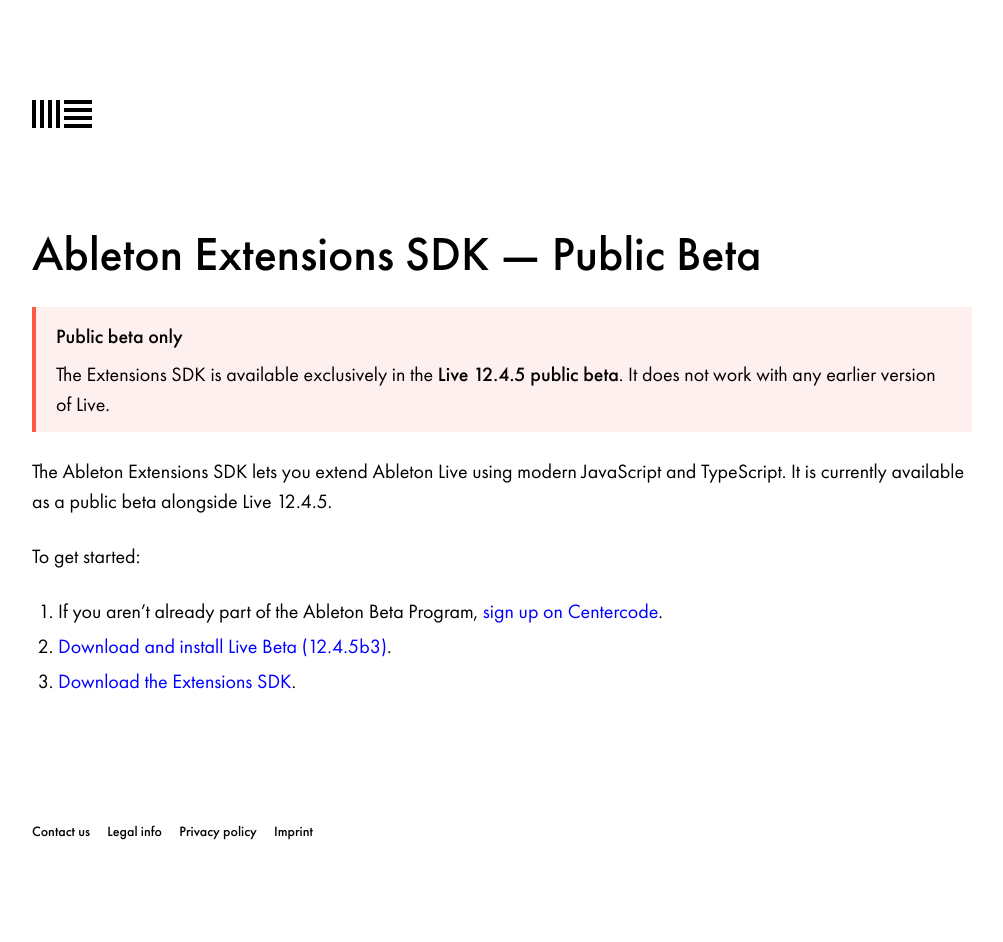
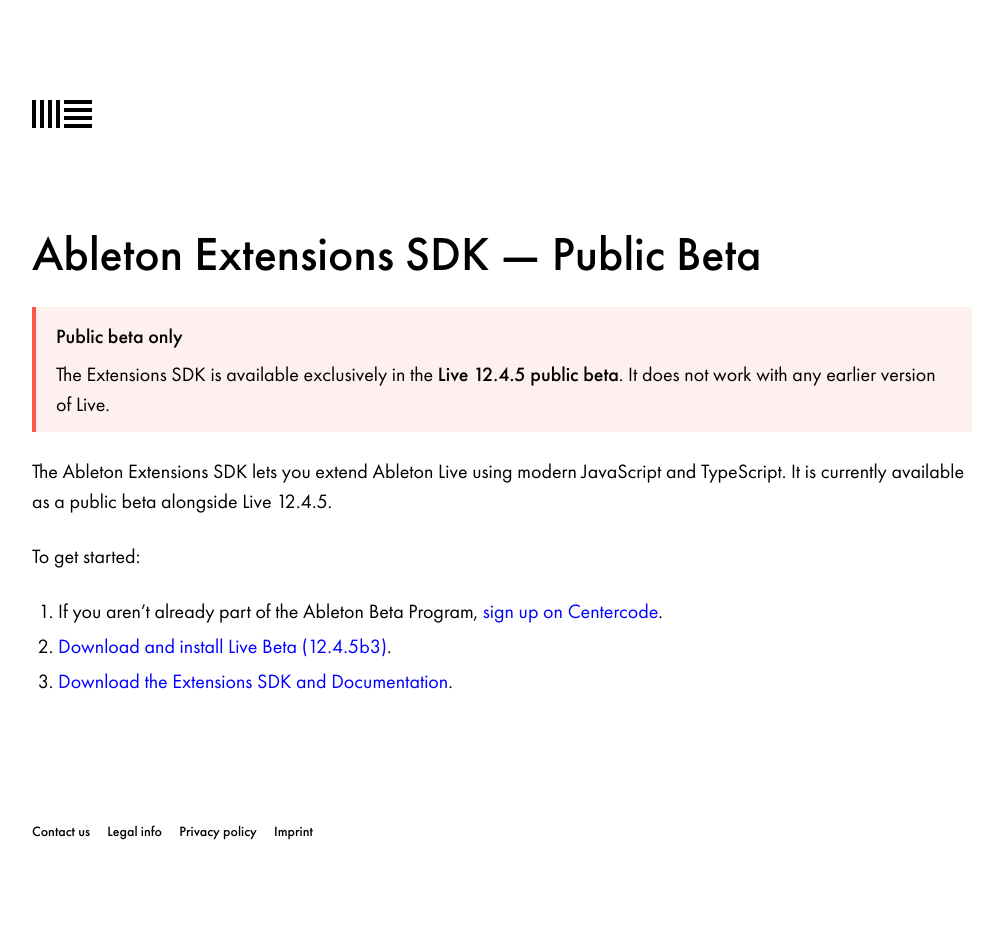
Before and after one commit to Ableton/ableton.github.io, a Jekyll site: the page built from extensions-sdk/index.md, in a window 1280 px wide. Shown: the whole page, without its empty margins (138-1141 px from the left). Built offline with Jekyll 4.4.1, drawn with Linux system fonts in a browser that asks for light colours.

Commit message:
Mention Documentation in the SDK Beta link

```diff
--- a/extensions-sdk/index.md
+++ b/extensions-sdk/index.md
@@ -17,4 +17,4 @@ To get started:
 
 1. If you aren't already part of the Ableton Beta Program, [sign up on Centercode](https://www.ableton.com/beta/){:target="_blank"}.
 2. [Download and install Live Beta (12.4.5b3)](https://ableton.centercode.com/r/?4acefad1853d474eaddecc5ce72022e6){:target="_blank"}.
-3. [Download the Extensions SDK](https://ableton.centercode.com/project/version/item.html?cap=ea2ce822bd02401dba446c068717bc68&arttypeid={25c94141-9dd5-48e7-8775-632dd5861fa6}&artid={BEE6D733-E750-443B-BD8F-6CD4519A6F21}){:target="_blank"}.
+3. [Download the Extensions SDK and Documentation](https://ableton.centercode.com/project/version/item.html?cap=ea2ce822bd02401dba446c068717bc68&arttypeid={25c94141-9dd5-48e7-8775-632dd5861fa6}&artid={BEE6D733-E750-443B-BD8F-6CD4519A6F21}){:target="_blank"}.
```
